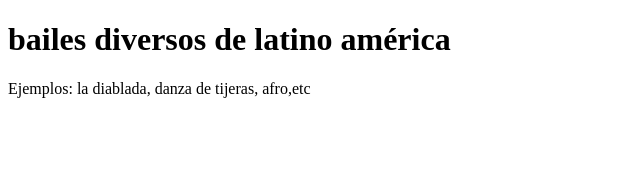
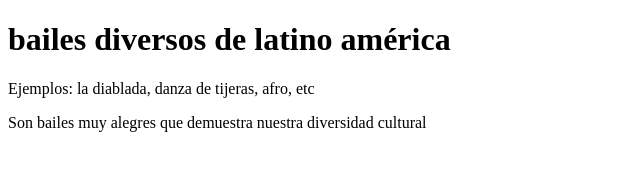
Before and after one commit to YolandaVenturaChz/poemacultural, a plain HTML site: page index.html in a window 1280 px wide. Shown: the whole page, without its empty margins (0-640 px from the left). Drawn offline with Linux system fonts and the light colour scheme.

Commit message:
agregando más contenido a mi body
practicando se aprende mucho más

```diff
--- a/index.html
+++ b/index.html
@@ -8,7 +8,8 @@
 <body>
     <div id="container">
         <h1>bailes diversos de latino américa</h1>
-        <p>Ejemplos: la diablada, danza de tijeras, afro,etc</p>
+        <p>Ejemplos: la diablada, danza de tijeras, afro, etc</p>
+        <p>Son bailes muy alegres que demuestra nuestra diversidad cultural </p>
     </div>
 </body>
 </html>
```
